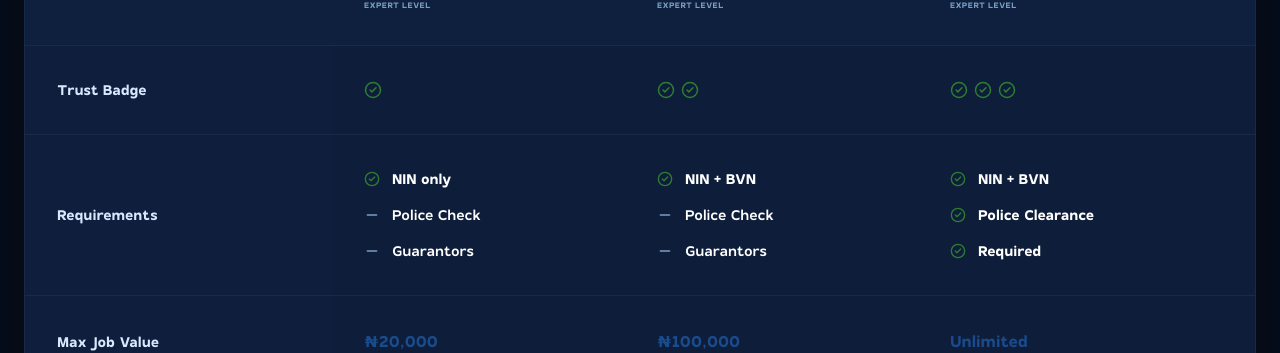
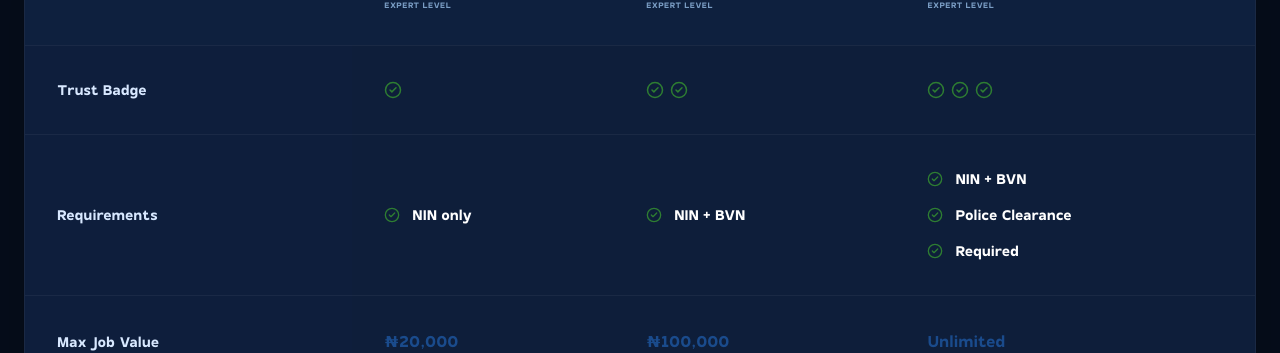
Before and after one commit to Chrivon-Tech-LTD/inSmartio-marketing-site, a Next.js app: page /for-experts in a window 1280 px wide. Shown: the part 2059-2412 px from the top of the page. Built offline with nearby package versions, Linux system fonts and the light colour scheme.

Commit message:
updated ui

```diff
--- a/components/for-experts/VerificationFramework.tsx
+++ b/components/for-experts/VerificationFramework.tsx
@@ -137,8 +137,12 @@ export const VerificationFramework: React.FC = () => {
                 {TiersData.map((t, tIdx) => (
                   <td key={t.name} className="p-8 border-b border-white/5 space-y-3">
                     <RequirementItem label={t.identity} active={true} delay={1.2 + (tIdx * 0.1)} />
-                    <RequirementItem label={t.security || "Police Check"} active={!!t.security} delay={1.3 + (tIdx * 0.1)} />
-                    <RequirementItem label={t.guarantor || "Guarantors"} active={!!t.guarantor} delay={1.4 + (tIdx * 0.1)} />
+                    {t.security && (
+                      <RequirementItem label={t.security} active={true} delay={1.3 + (tIdx * 0.1)} />
+                    )}
+                    {t.guarantor && (
+                      <RequirementItem label={t.guarantor} active={true} delay={1.4 + (tIdx * 0.1)} />
+                    )}
                   </td>
                 ))}
               </motion.tr>
```
